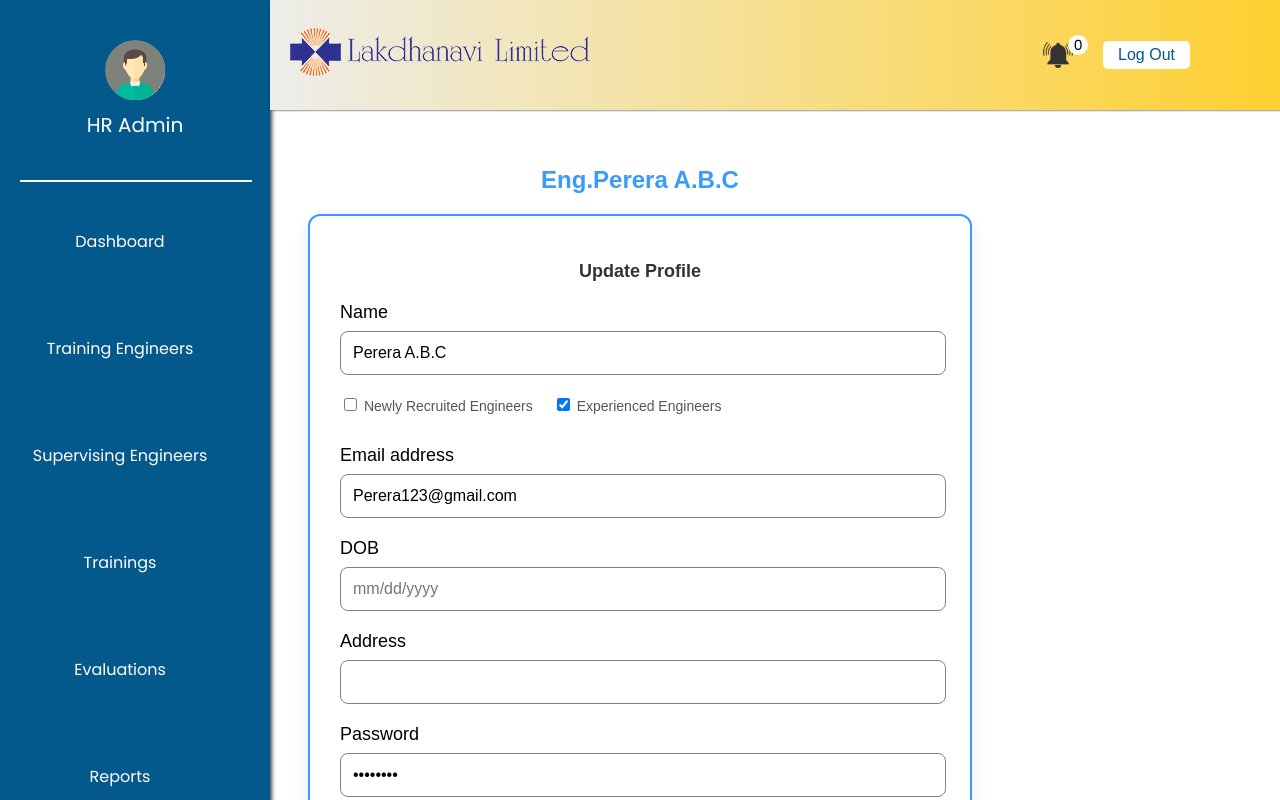
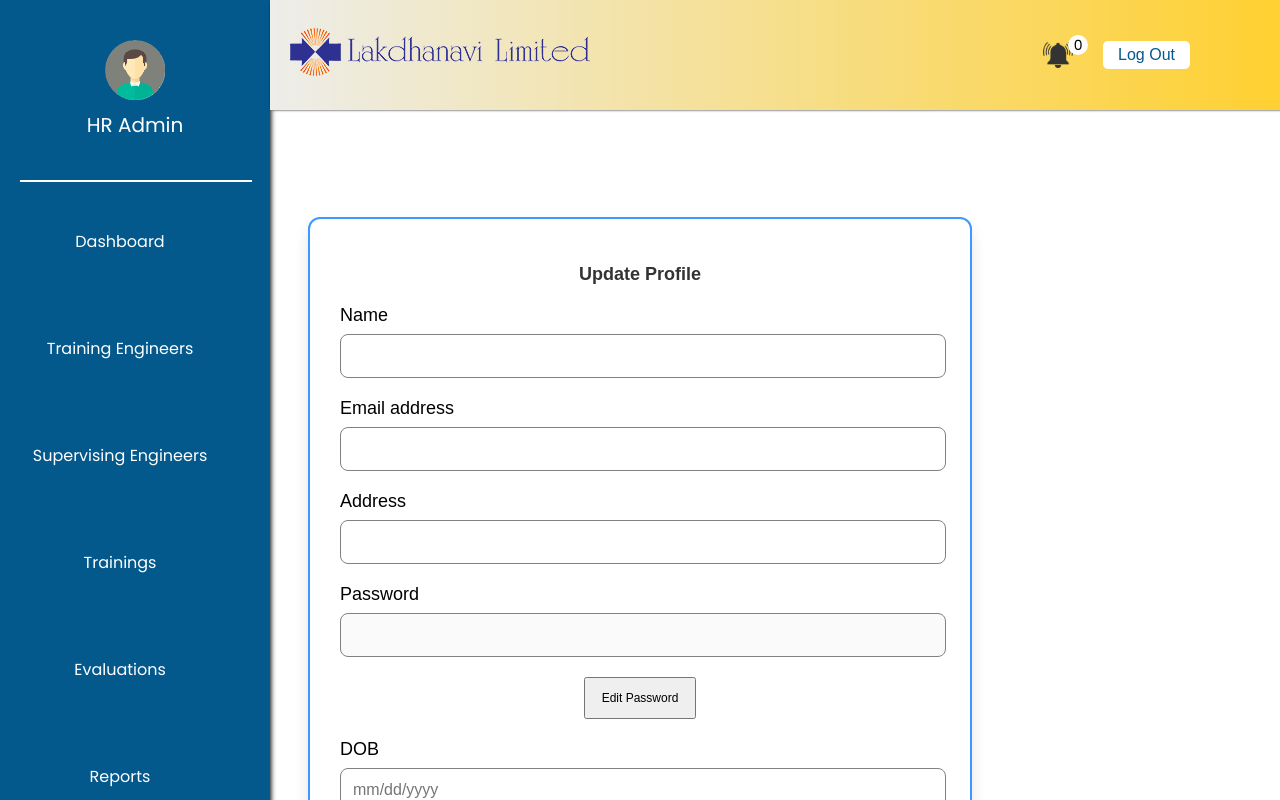
Before and after one commit to NethmaaJay26/Eng_Tracking_FrontEnd, a React (Create React App) app: page /Engprofile in a window 1280 px wide. Shown: the top 800 px of the page. Built offline with nearby package versions, Linux system fonts and the light colour scheme.

Commit message:
engineers profile show and password change in the profile

```diff
--- a/src/App.js
+++ b/src/App.js
@@ -107,6 +107,7 @@ function App() {
               <Route path="/login/supervising-engineers/home" element={<SE_Home />} />
             <Route path="/login/supervising-engineers/mark-allocations" element={<How_Eve />} />
             <Route path="/login/supervising-engineers/assigned_engineers" element={<Assigned_Eng />} />
+
             </Routes>
           </Layout>
         </BrowserRouter>
--- a/src/Components/EngBannerHome/EngBannerHome.jsx
+++ b/src/Components/EngBannerHome/EngBannerHome.jsx
@@ -11,6 +11,7 @@ const Banner = () => {
   const handleClick = (path) => {
     navigate(path);
   };
+
 
   return (
     <div className="banner">
--- a/src/Engineers/Enghome.jsx
+++ b/src/Engineers/Enghome.jsx
@@ -10,5 +10,7 @@ export const Home = () => {
 
     </div>
   )
-}
+};
+
+
 export default Home
--- a/src/Engineers/Engprofile.jsx
+++ b/src/Engineers/Engprofile.jsx
@@ -1,60 +1,163 @@
-import React from 'react';
+import React, { useState, useEffect } from 'react';
 import './CSS/Engprofile.css';
 
+
 function Engprofile() {
+    const [userData, setUserData] = useState({
+        name: '',
+        email: '',
+        address: '',
+        password: '',
+        dob: '',
+    });
+
+    const [newPassword, setNewPassword] = useState('');
+    const [isEditingPassword, setIsEditingPassword] = useState(false);
+
+
+
+
+
+    useEffect(() => {
+        const email = localStorage.getItem('email');
+        const password = localStorage.getItem('password');
+        const name = localStorage.getItem('name');
+        const address = localStorage.getItem('address');
+        // Ensure default values
+        setUserData({
+          name: name || '',
+          email: email || '',
+          address: address || '',
+          password: password || '', // Assuming password is handled securely and not stored
+          dob: '', // Retrieve DOB if available
+        });
+      }, []);
+
+
+    const handleChange = (e) => {
+        const { id, value } = e.target;
+        setUserData((prevState) => ({
+            ...prevState,
+            [id]: value,
+        }));
+    };
+
+
+    //handle password change
+
+    const handlePasswordChange = async () => {
+        if (!newPassword) {
+            alert('Please enter a new password.');
+            return;
+        }
+
+        try {
+            const token = localStorage.getItem('token');
+
+            // Update the password in the backend
+            const response = await fetch(`http://localhost:4000/api/engineers/updatePassword`, {
+                method: 'PUT',
+                headers: {
+                    'Content-Type': 'application/json',
+                    'Authorization': `Bearer ${token}`,
+                },
+                body: JSON.stringify({ password: newPassword }),
+            })
+
+            if (response.ok) {
+                console.log('Password updated successfully');
+                setUserData((prevState) => ({
+                    ...prevState,
+                    password: newPassword,
+                }));
+                setIsEditingPassword(false);
+                setNewPassword('');
+            } else {
+                throw new Error('Failed to update password');
+            }
+        } catch (error) {
+            console.error('Error updating password:', error);
+        }
+    };
+
+
+
     return (
         <div className="profile-update-container">
-            <h1>Eng.Perera A.B.C</h1>
+            <h1>{userData.name}</h1>
             <div className="profile-update-form">
-                <h2>Update Profile </h2>
+                <h2>Update Profile</h2>
                 <form>
                     <div className="form-group">
                         <label htmlFor="name">Name</label>
-                        <input type="text" id="name" value="Perera A.B.C" />
-                    </div>
-
-                    <div className="checkbox-group">
-                        <label>
-                            <input type="checkbox" /> Newly Recruited Engineers
-                        </label>
-                        <label>
-                            <input type="checkbox" defaultChecked /> Experienced Engineers
-                        </label>
+                        <input
+                            type="text"
+                            id="name"
+                            value={userData.name}
+                            onChange={handleChange}
+                        />
                     </div>
 
                     <div className="form-group">
                         <label htmlFor="email">Email address</label>
-                        <input type="email" id="email" value="Perera123@gmail.com" />
+                        <input
+                            type="email"
+                            id="email"
+                            value={userData.email}
+                            onChange={handleChange}
+                        />
+                    </div>
+
+                    <div className="form-group">
+                        <label htmlFor="address">Address</label>
+                        <input
+                            type="text"
+                            id="address"
+                            value={userData.address}
+                            onChange={handleChange}
+                        />
+                    </div>
+
+                    <div className="form-group">
+                        <label htmlFor="password">Password</label>
+                        <input
+                            type="password"
+                            id="password"
+                            value={isEditingPassword ? newPassword : userData.password}
+                            onChange={(e) => setNewPassword(e.target.value)}
+                            disabled={!isEditingPassword}
+                        />
+                          <button
+                            type="button"
+                            className="edit-password-btn"
+                            onClick={() => setIsEditingPassword(!isEditingPassword)}
+                        >
+                            {isEditingPassword ? 'Cancel' : 'Edit Password'}
+                        </button>
+                        {isEditingPassword && (
+                            <button
+                                type="button"
+                                className="save-password-btn"
+                                onClick={handlePasswordChange}
+                            >
+                                Save Password
+                            </button>
+                        )}
                     </div>
 
                     <div className="form-group">
                         <label htmlFor="dob">DOB</label>
-                        <input type="text" id="dob" placeholder="mm/dd/yyyy" />
-                    </div>
-
-                    <div className="form-group">
-                        <label htmlFor="address">Address</label>
-                        <input type="text" id="address" />
-                    </div>
-
-                    <div className="form-group">
-                        <label htmlFor="password">Password</label>
-                        <input type="password" id="password" value="********" />
-                        <button className="edit-password-btn">Edit Password</button>
-                    </div>
-
-                    <div className="form-group">
-                        <label htmlFor="cv-attachment">CV attachment</label>
-                        <input type="checkbox" id="cv-attachment" />
-                    </div>
-
-                    <div className="profile-pic">
-                        <img src="profile-picture.png" alt="Profile" />
-                        <button className="edit-pic-btn">Edit Pro.Picture</button>
+                        <input
+                            type="text"
+                            id="dob"
+                            placeholder="mm/dd/yyyy"
+                            value={userData.dob}
+                            onChange={handleChange}
+                        />
                     </div>
 
                     <div className="form-footer">
-                        <button type="button" className="next-step-btn">Next Step ►</button>
+                        <button type="submit" className="next-step-btn">Next Step ►</button>
                     </div>
                 </form>
             </div>
--- a/src/LoginSignin/EngineersLoginPage.jsx
+++ b/src/LoginSignin/EngineersLoginPage.jsx
@@ -3,7 +3,7 @@ import { useNavigate } from 'react-router-dom';
 import axios from 'axios';
 import './LoginSignin.css';
 
-export default function HRLoginPage() {
+export default function EngineerLoginPage() {
   const [email, setEmail] = useState('');
   const [password, setPassword] = useState('');
   const [error, setError] = useState('');
@@ -11,12 +11,15 @@ export default function HRLoginPage() {
 
   const handleLogin = async () => {
     try {
-      const response = await axios.post('http://localhost:4000/api/user/login', { email, password });
+      const response = await axios.post('http://localhost:4000/api/engineers/login', { email, password});
       if (response.data.success) {
-        // Store the token in localStorage or any state management
-        localStorage.setItem('token', response.data.token);
-        // Navigate to a different page after successful login
-        navigate('/home');
+        const { token, name, address } = response.data;
+        localStorage.setItem('email', email);
+        localStorage.setItem('password', password);
+        localStorage.setItem('token', token);
+        localStorage.setItem('name', name || ''); // Ensure default values
+        localStorage.setItem('address', address || ''); // Ensure default values
+        navigate('/Enghome');
       } else {
         setError(response.data.message);
       }
@@ -24,6 +27,7 @@ export default function HRLoginPage() {
       setError('An error occurred during login.');
     }
   };
+
 
   return (
     <div className='loginsignup'>
@@ -46,10 +50,9 @@ export default function HRLoginPage() {
         {error && <div className="error-message">{error}</div>}
 
         <div className="hr-buttons">
-        <button onClick={handleLogin}>Login</button>
-        <button onClick={() => navigate(-1)}>Back</button>
+          <button onClick={handleLogin}>Login</button>
+          <button onClick={() => navigate(-1)}>Back</button>
         </div>
-
       </div>
     </div>
   );
--- a/src/Pages/Engineers.jsx
+++ b/src/Pages/Engineers.jsx
@@ -12,6 +12,7 @@ export default function Engineers() {
     email: '',
     address: '',
     contact: '',
+    password: '',
     photo: null // Added photo to formData
   });
 
@@ -67,6 +68,8 @@ export default function Engineers() {
       console.error('Error adding engineer:', error);
     }
   };
+
+
 
   return (
     <div className='engineers'>
@@ -137,6 +140,11 @@ export default function Engineers() {
                 Contacts:
                 <input type="number" name="contact" value={formData.contact} onChange={handleChange} required />
               </label>
+
+              <label>
+                Password:
+                <input type="password" name="password" value={formData.password} onChange={handleChange} required />
+              </label>
               <label>
                 Photo:
                 <input type="file" name="photo" onChange={handleFileChange} required />
```
